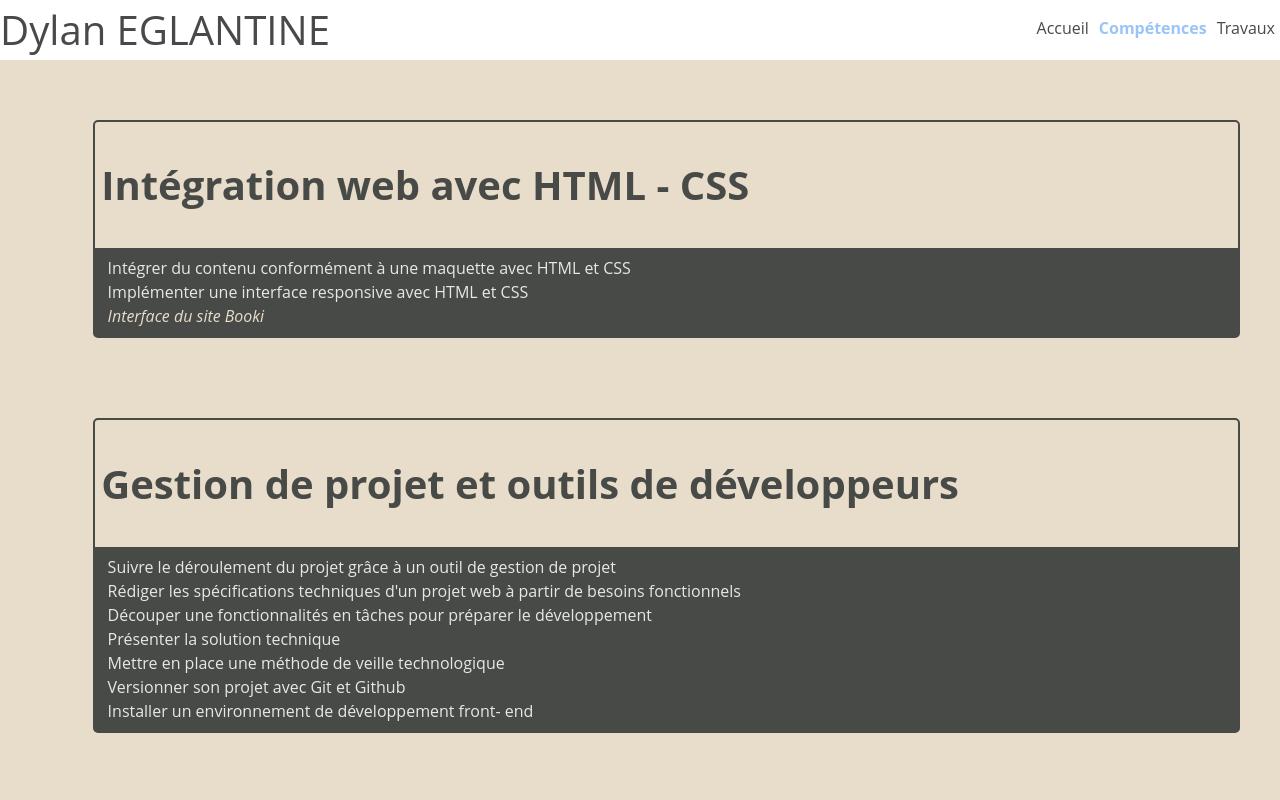
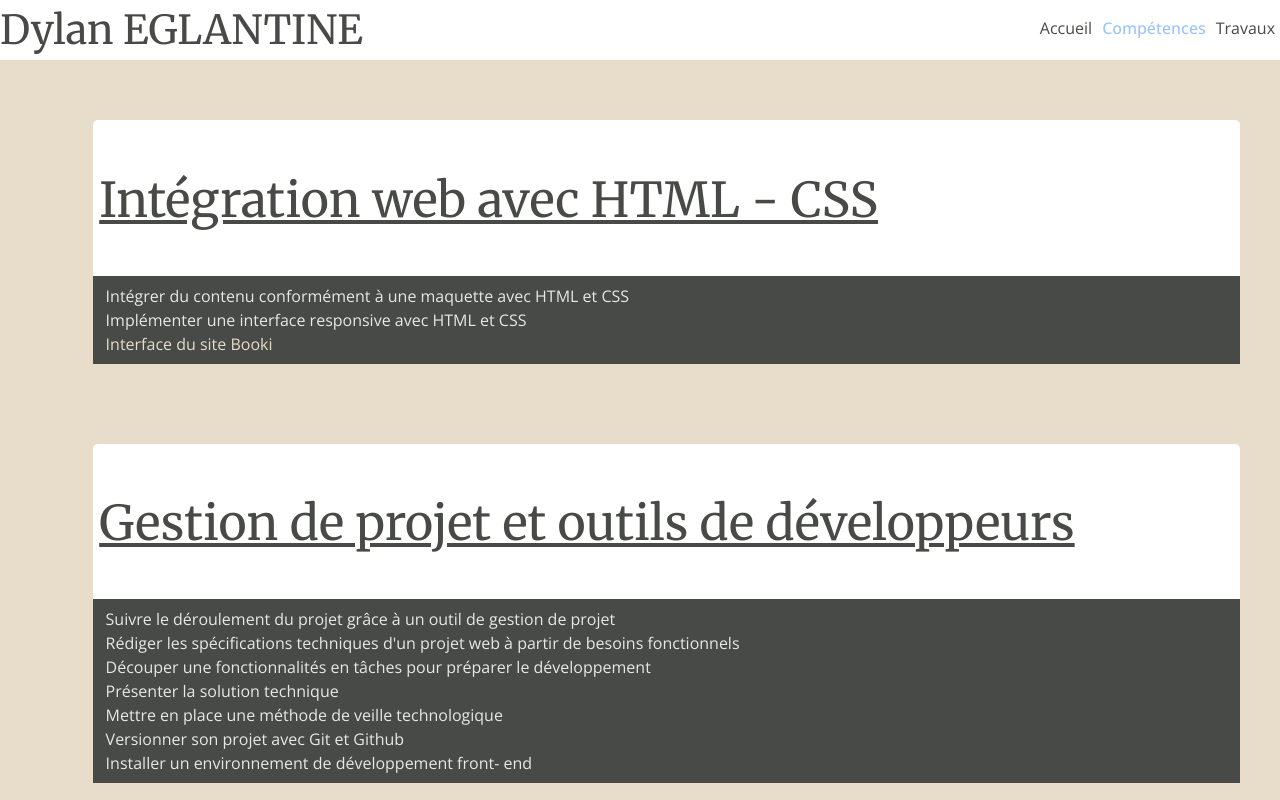
Before and after one commit to 7S-Coder/Portfolio, a React (Vite) app: page /skills in a window 1280 px wide. Shown: the top 800 px of the page. Built offline with nearby package versions, Linux system fonts and the light colour scheme.

Commit message:
update skills page

```diff
--- a/src/App.scss
+++ b/src/App.scss
@@ -1,4 +1,7 @@
 @import "styles/variables";
+
+@import url("https://fonts.googleapis.com/css2?family=Merriweather&family=Open+Sans:wght@400;500&display=swap");
+
 #root {
   max-width: 1280px;
   margin: 0 auto;
--- a/src/components/Footer.jsx
+++ b/src/components/Footer.jsx
@@ -1,4 +1,3 @@
-import { Link } from "react-router-dom";
 import "../styles/components/Footer.scss";
 
 const Footer = () => {
--- a/src/styles/_placeholders.scss
+++ b/src/styles/_placeholders.scss
@@ -2,3 +2,8 @@
   margin-left: auto;
   margin-right: auto;
 }
+
+%transform-effect {
+  transform: scale(1.1);
+  box-shadow: 3px 1px 10px 1px $color-black;
+}
--- a/src/styles/_variables.scss
+++ b/src/styles/_variables.scss
@@ -7,6 +7,7 @@ $color-white: #fff;
 $max-width: 1440px;
 
 $first-font: "Open Sans", sans-serif;
+$snd-font: "Merriweather", serif;
 
 $full-height: calc(100vh - 60px - 72px);
 $lil-radius: 5px;
--- a/src/styles/components/Footer.scss
+++ b/src/styles/components/Footer.scss
@@ -15,16 +15,15 @@ footer {
     display: flex;
     flex-direction: column;
 
-    span,
     a {
       color: $color-white;
       display: flex;
       align-items: center;
       text-decoration: none;
-    }
-
-    a {
       margin-left: 10px;
+      img {
+        margin-right: 0.2vw;
+      }
     }
   }
 }
--- a/src/styles/components/Header.scss
+++ b/src/styles/components/Header.scss
@@ -16,6 +16,7 @@ header {
     display: flex;
     align-items: center;
     font-size: 2.5rem;
+    font-family: $snd-font;
     p {
       margin: 0;
     }
--- a/src/styles/components/Skills.scss
+++ b/src/styles/components/Skills.scss
@@ -6,9 +6,15 @@
   background-color: $color-beige;
   margin-top: 10vh;
   .skills_block {
-    border: 2px solid $color-black;
+    // border: 2px solid $color-black;
+    background-color: $color-white;
     border-radius: $lil-radius;
     text-align: left;
+    padding-top: 0.5vh;
+    transition: 1000ms;
+    &:hover {
+      @extend %transform-effect;
+    }
   }
 
   .skills_list {
@@ -18,17 +24,15 @@
 
   h2 {
     color: $color-black;
-    font-size: 2.5rem;
+    font-size: 3rem;
     margin-left: 0.5vw;
+    font-family: $snd-font;
+    text-decoration: underline;
   }
 
   li {
     list-style-type: none;
     margin-left: 1vw;
-
-    li:hover {
-      text-decoration: underline;
-    }
   }
 
   a {
```
